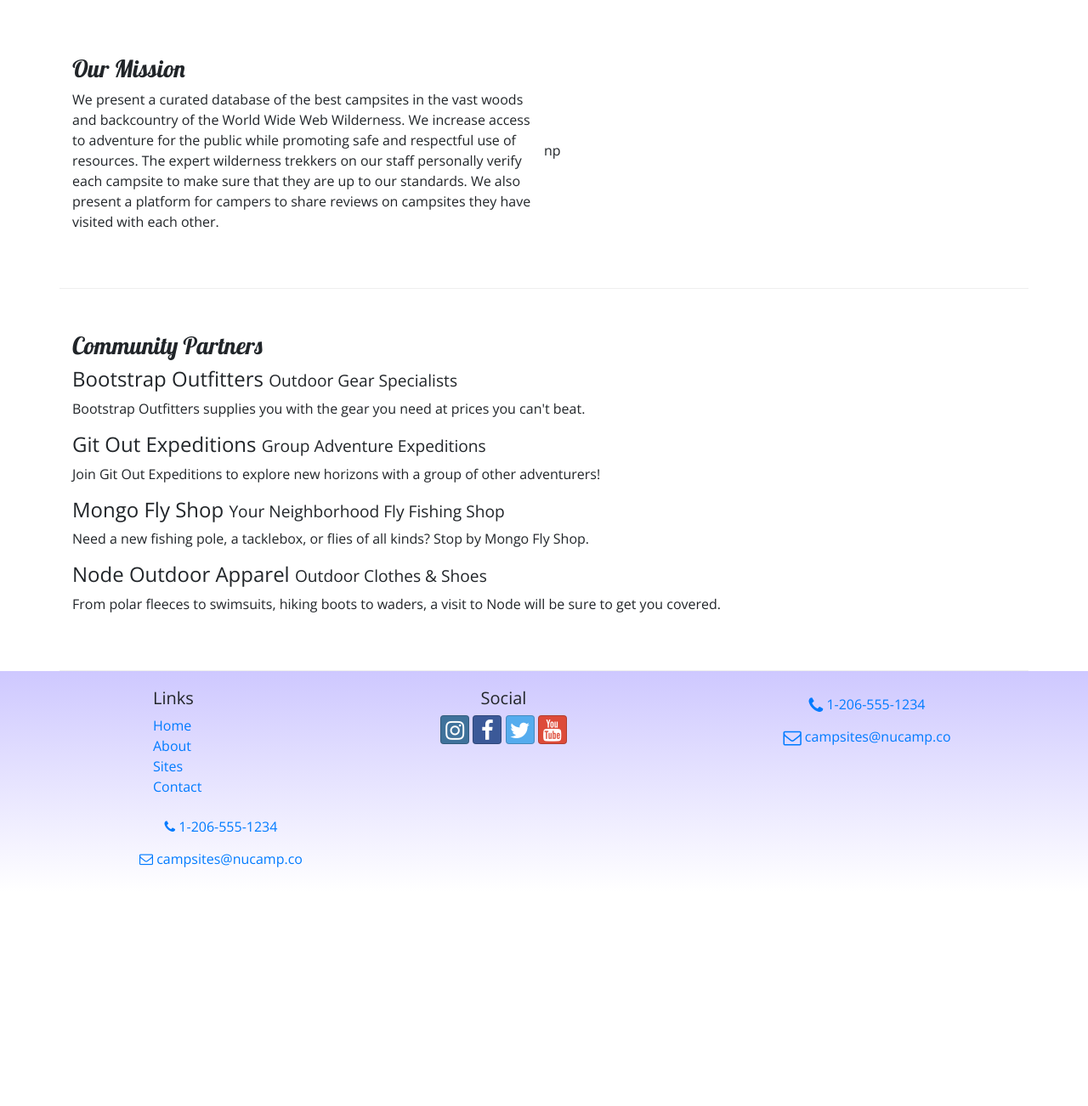
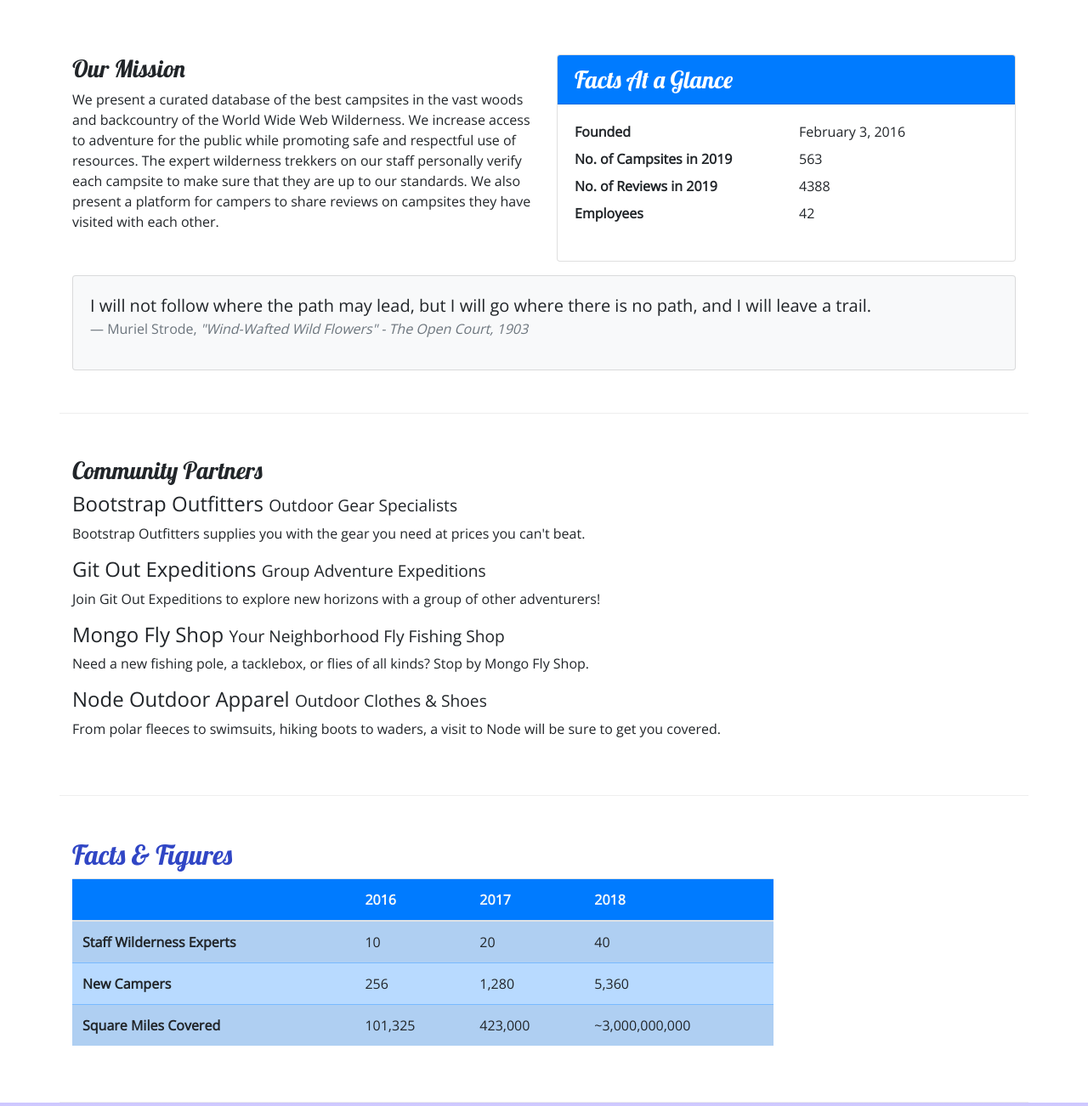
Before and after one commit to yipmanyee/nucamp-bootstrap, a website: page aboutus.html in a window 1280 px wide. Shown: the part 340-1642 px from the top of the page at 85% size. Before the commit the page ends 1390 px from the top, so only its background shows below. Drawn offline with nearby package versions, Linux system fonts and the light colour scheme.

Commit message:
Tables and Cards

```diff
--- a/aboutus.html
+++ b/aboutus.html
@@ -57,33 +57,95 @@
             </div>
         </div>
 
-        <div class="row row-content align-items-center">
-            <div class="col col-sm-6">
+        <div class="row row-content">
+            <div class="col-sm-6">
                 <h3>Our Mission</h3>
-                <p>We present a curated database of the best campsites in the vast woods and backcountry of the World Wide Web Wilderness. We increase access to adventure for the public while promoting safe and respectful use of resources. The expert wilderness trekkers on our staff personally verify each campsite to make sure that they are up to our standards. We also present a platform for campers to share reviews on campsites they have visited with each other.</p>
-            </div>np
+                <p>We present a curated database of the best campsites in the vast woods and backcountry of the World Wide Web Wilderness. We increase access to adventure for the public while promoting safe and respectful use of resources. The expert wilderness trekkers on our staff personally verify each campsite to make sure that they are up to our standards. We also present a platform for campers to share reviews on campsites they have visited with  each other.</p>
+            </div>
+            <div class="col-sm-6">
+                <div class="card">
+                    <h3 class="card-header bg-primary text-white">Facts At a Glance</h3>
+                    <div class="card-body">
+                        <dl class="row">
+                            <dt class="col-6">Founded</dt>
+                            <dd class="col-6">February 3, 2016</dd>
+                            <dt class="col-6">No. of Campsites in 2019</dt>
+                            <dd class="col-6">563</dd>
+                            <dt class="col-6">No. of Reviews in 2019</dt>
+                            <dd class="col-6">4388</dd>
+                            <dt class="col-6">Employees</dt>
+                            <dd class="col-6">42</dd>
+                        </dl>
+                    </div>
+                </div>
+            </div>
+            <div class="col">
+                <div class="card bg-light mt-3">
+                    <blockquote class="blockquote card-body">
+                        <p class="mb-0">I will not follow where the path may lead, but I will go where there is no path, and I will leave a trail.</p>
+                        <footer class="blockquote-footer">Muriel Strode,
+                            <cite title="Source Title">"Wind-Wafted Wild Flowers" -
+                                The Open Court, 1903
+                            </cite>
+                        </footer>
+                    </blockquote>
+        </div>
+            </div>
         </div>
 
-        <div class="row row-content align-items-center">
+        <div class="row row-content">
             <div class="col">
                 <h3>Community Partners</h3>
                 <h4>Bootstrap Outfitters <small>Outdoor Gear Specialists</small></h4>
-                <div class="d-none d-sm-block">
-                <p>Bootstrap Outfitters supplies you with the gear you need at prices you can't beat.</p></div>
+                <p class="d-none d-sm-block">Bootstrap Outfitters supplies you with the gear you need at prices you can't beat.</p>
                 <h4>Git Out Expeditions <small>Group Adventure Expeditions</small></h4>
-                <div class="d-none d-sm-block">
-                <p>Join Git Out Expeditions to explore new horizons with a group of other adventurers!</p></div>
+                <p class="d-none d-sm-block">Join Git Out Expeditions to explore new horizons with a group of other adventurers!</p>
                 <h4>Mongo Fly Shop <small>Your Neighborhood Fly Fishing Shop</small></h4>
-                <div class="d-none d-sm-block">
-                <p>Need a new fishing pole, a tacklebox, or flies of all kinds? Stop by Mongo Fly Shop.</p></div>
+                <p class="d-none d-sm-block">Need a new fishing pole, a tacklebox, or flies of all kinds? Stop by Mongo Fly Shop.</p>
                 <h4>Node Outdoor Apparel <small>Outdoor Clothes & Shoes</small></h4>
-                <div class="d-none d-sm-block">
-                <p>From polar fleeces to swimsuits, hiking boots to waders, a visit to Node will be sure to get you covered.</p></div>
+                <p class="d-none d-sm-block">From polar fleeces to swimsuits, hiking boots to waders, a visit to Node will be sure to get you covered.</p>
             </div>
+        </div>
+            <div class="row row-content">
+                <div class="col-sm-9">
+                    <h2>Facts &amp; Figures</h2>
+                    <div class="table-responsive">
+                        <table class="table table-striped">
+                            <thead>
+                                <tr class="bg-primary text-light">
+                                    <th></th>
+                                    <th>2016</th>
+                                    <th>2017</th>
+                                    <th>2018</th>
+                                </tr>
+                            </thead>
+                            <tbody class="table-primary">
+                                <tr>
+                                    <th>Staff Wilderness Experts</th>
+                                    <td>10</td>
+                                    <td>20</td>
+                                    <td>40</td>
+                                </tr>
+                                <tr>
+                                    <th>New Campers</th>
+                                    <td>256</td>
+                                    <td>1,280</td>
+                                    <td>5,360</td>
+                                </tr>
+                                <tr>
+                                    <th>Square Miles Covered</th>
+                                    <td>101,325</td>
+                                    <td>423,000</td>
+                                    <td>~3,000,000,000</td>
+                                </tr>
+                            </tbody>
+                        </table>
+                    </div>
+                </div>
         </div>
     </div>
 
-    <footer>
+    <footer class="site-footer">
         <div class="container">
             <div class="row">
                 <div class="col-4 col-sm-2 offset-1">
--- a/css/styles.css
+++ b/css/styles.css
@@ -14,7 +14,7 @@ header h2 {
     color: #CEC8FF;
 }
 
-footer {
+.site-footer {
     background-image: linear-gradient(#CEC8FF, white);
     padding: 20px 0;
 }
```
Also changed, not shown: contactus.html (+1 -1 lines), index.html (+1 -1 lines).
